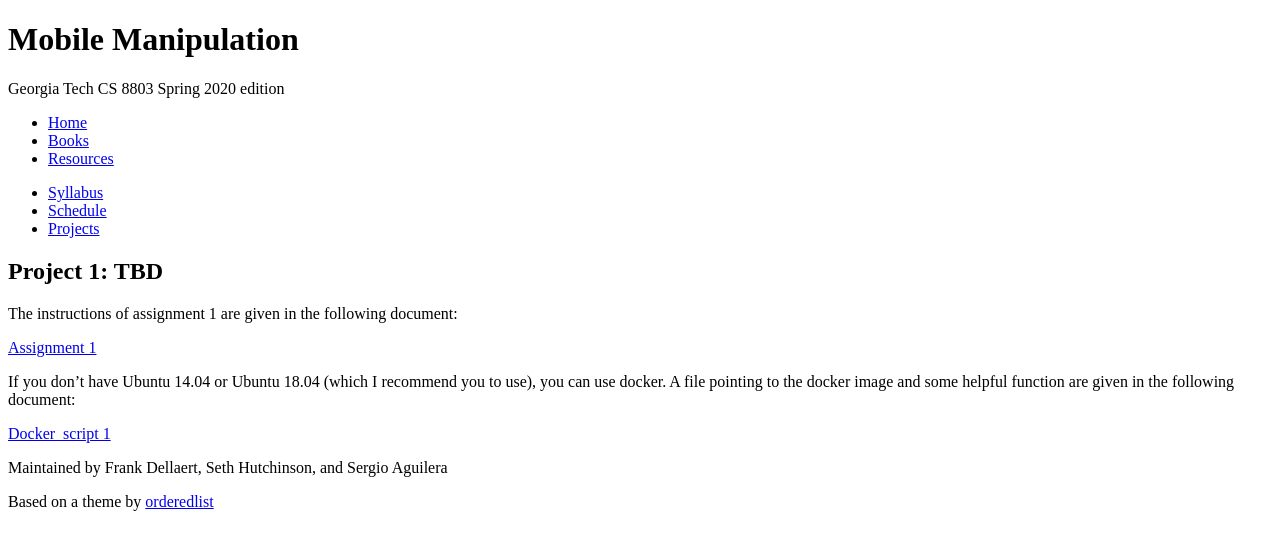
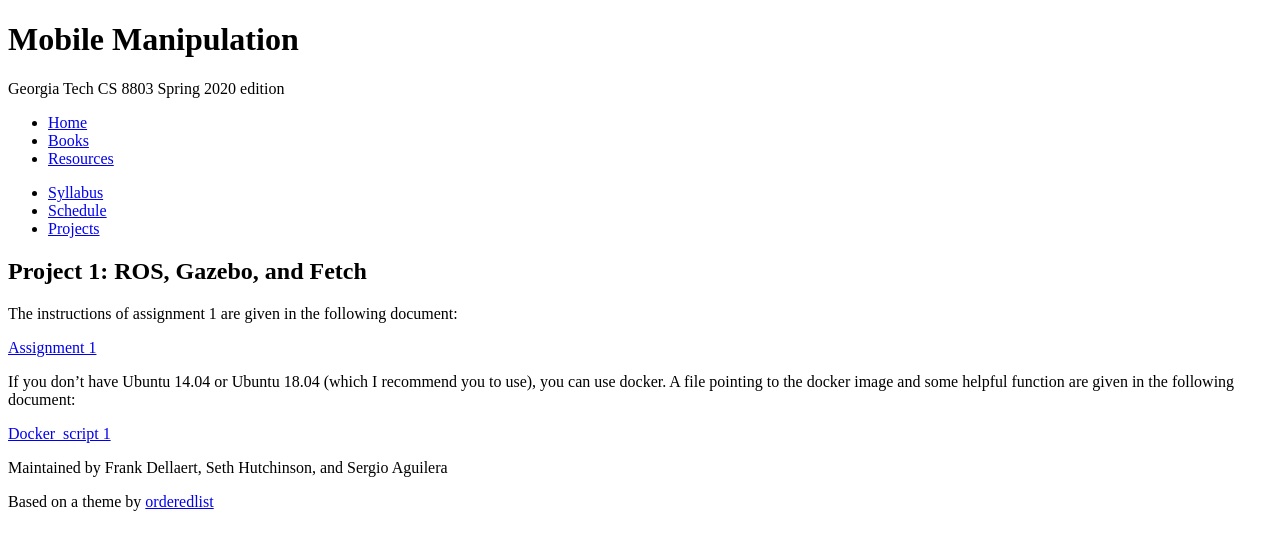
Before and after one commit to dellaert/20S-8803MM, a Jekyll site: the page built from Projects/project1.md, in a window 1280 px wide. Shown: the top 550 px of the page. Built offline with Jekyll 4.4.1, drawn with Linux system fonts in a browser that asks for light colours.

Commit message:
update project 1 name

```diff
--- a/Projects/project1.md
+++ b/Projects/project1.md
@@ -3,7 +3,7 @@
 title: Project 1
 ---
 
-# Project 1: TBD
+# Project 1: ROS, Gazebo, and Fetch
 
 The instructions of assignment 1 are given in the following document:
 
```
